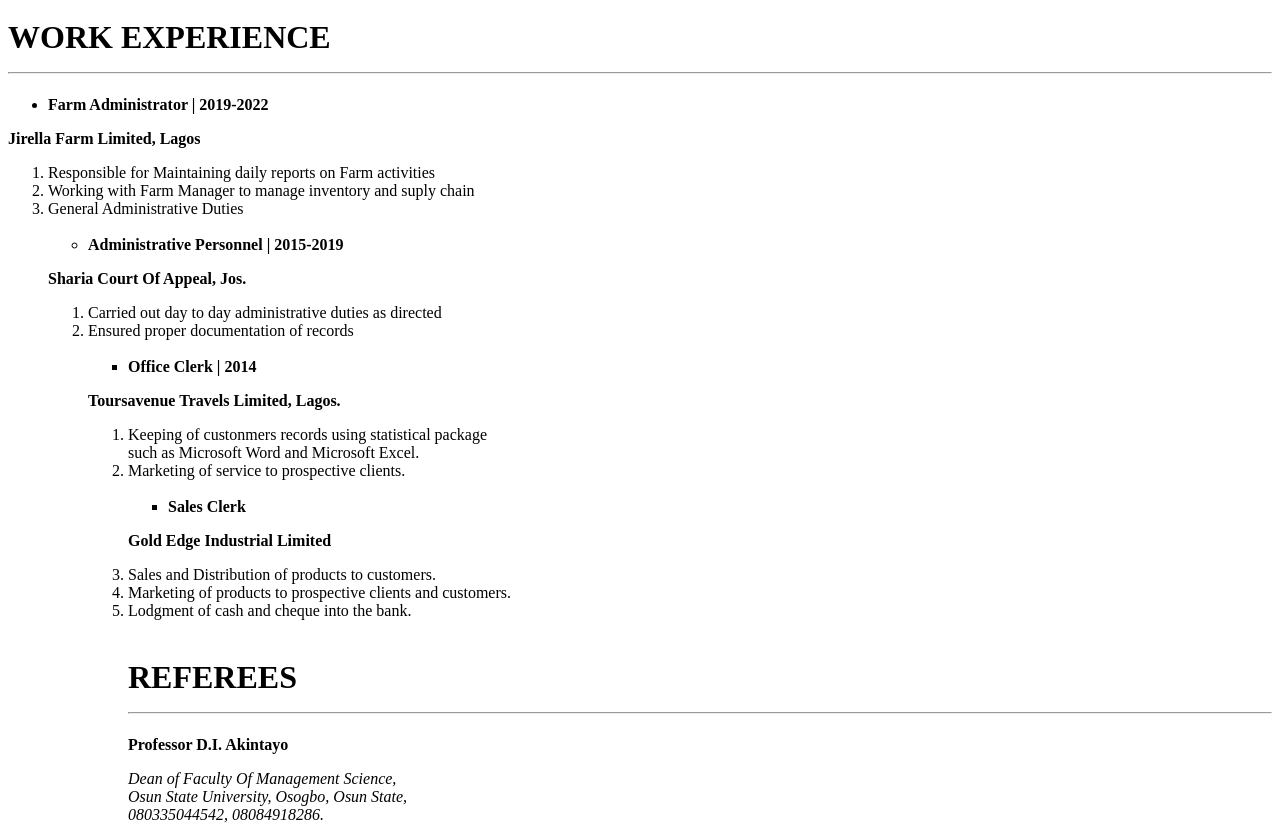
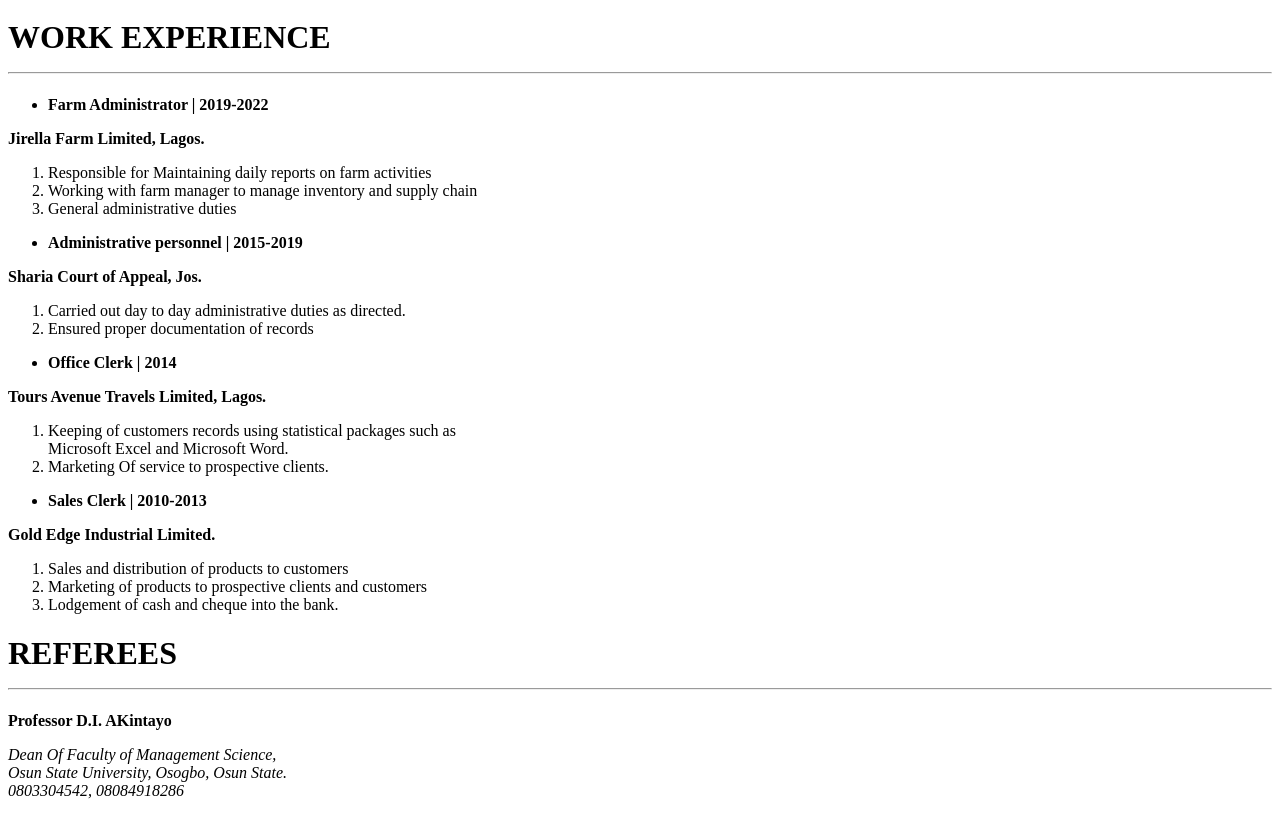
Before and after one commit to Hahyor/Cv, a plain HTML site: page index.html in a window 1280 px wide. Shown: the part 1548-2388 px from the top of the page. After the commit the page ends 2364 px from the top, so only its background shows below. Drawn offline with Linux system fonts and the light colour scheme.

Commit message:
changes added

```diff
--- a/index.html
+++ b/index.html
@@ -4,7 +4,6 @@
     <meta charset="UTF-8">
     <meta http-equiv="X-UA-Compatible" content="IE=edge">
     <meta name="viewport" content="width=device-width, initial-scale=1.0">
-    <link rel="stylesheet" href="resume.css">
     <title>MY CV</title>
 </head>
 
@@ -78,54 +77,43 @@
     </ul>
 
     <h1><b>WORK EXPERIENCE<hr></b></h1>
-
-
     <ul>
         <li><b>Farm Administrator | 2019-2022</b></li>
-
     </ul>
-     <p><b>Jirella Farm Limited, Lagos</b></p>
+    <p><b>Jirella Farm Limited, Lagos.</b></p>
     <ol type="1">
-         <li>Responsible for Maintaining daily reports on Farm activities</li>
-         <li>Working with Farm Manager to manage inventory and suply chain</li>
-         <li>General Administrative Duties</li>
-   <br>
-
+        <li>Responsible for Maintaining daily reports on farm activities</li>
+        <li>Working with farm manager to manage inventory and supply chain</li>
+        <li>General administrative duties</li>
+    </ol>
 <ul>
-        <li><b>Administrative Personnel | 2015-2019</b></li>
-
+    <li><b>Administrative personnel | 2015-2019</b></li>
 </ul>
-     <p><b>Sharia Court Of Appeal, Jos.</b></p>
+<p><b>Sharia Court of Appeal, Jos.</b></p>
 <ol type="1">
-         <li>Carried out day to day administrative duties as directed</li>
+    <li>Carried out day to day administrative duties as directed.</li>
     <li>Ensured proper documentation of records</li>
-    <br>
+</ol>
 <ul>
-
     <li><b>Office Clerk | 2014</b></li>
 </ul>
-    <p><b>Toursavenue Travels Limited, Lagos.</b></p>
+<p><b>Tours Avenue Travels Limited, Lagos.</b></p>
 <ol type="1">
-         <li>Keeping of custonmers records using statistical package <br> such as Microsoft Word and Microsoft Excel.</li>
-         <li>Marketing of service to prospective clients.</li>
-     <br>
-
+    <li>Keeping of customers records using statistical packages such as<br>Microsoft Excel and Microsoft Word.</li>
+    <li>Marketing Of service to prospective clients.</li>
+</ol>
 <ul>
-         <li><b>Sales Clerk</b></li>
+    <li><b>Sales Clerk | 2010-2013</b></li>
 </ul>
-
-    <p><b>Gold Edge Industrial Limited</b></p>
-       <ol type="1"></ol>
-        <li>Sales and Distribution of products to customers.</li>
-        <li>Marketing of products to prospective clients and customers.</li>
-        <li>Lodgment of cash and cheque into the bank.</li>
-
-     <br>
+<p><b>Gold Edge Industrial Limited.</b></p>
+<ol type="1">
+    <li>Sales and distribution of products to customers</li>
+    <li>Marketing of products to prospective clients and customers</li>
+    <li>Lodgement of cash and cheque into the bank.</li>
+</ol>
 <h1><b>REFEREES<hr></b></h1>
-<p><b>Professor D.I. Akintayo</b></p>
-<p><i>Dean of Faculty Of Management Science, <br> Osun State University, Osogbo, Osun State, <br> 080335044542, 08084918286.</i></p>
-
-
+<p><b>Professor D.I. AKintayo</b></p>
+<p><i>Dean Of Faculty of Management Science, <br> Osun State University, Osogbo, Osun State. <br>0803304542, 08084918286</i></p>
 
 
 
```
Lines whose indentation alone changed are shown as unchanged.
